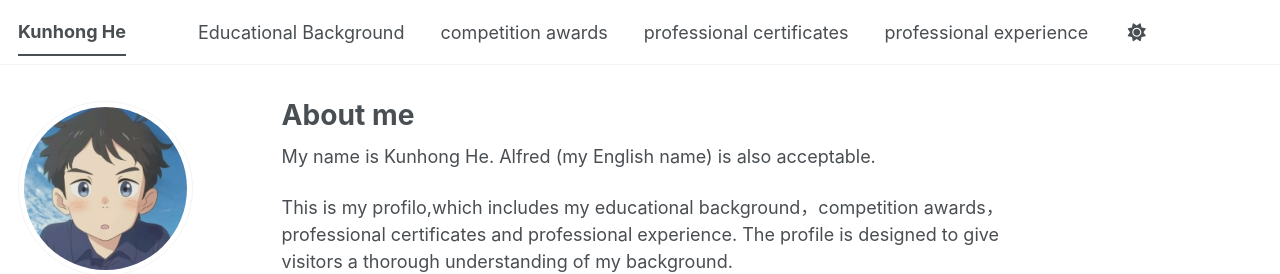
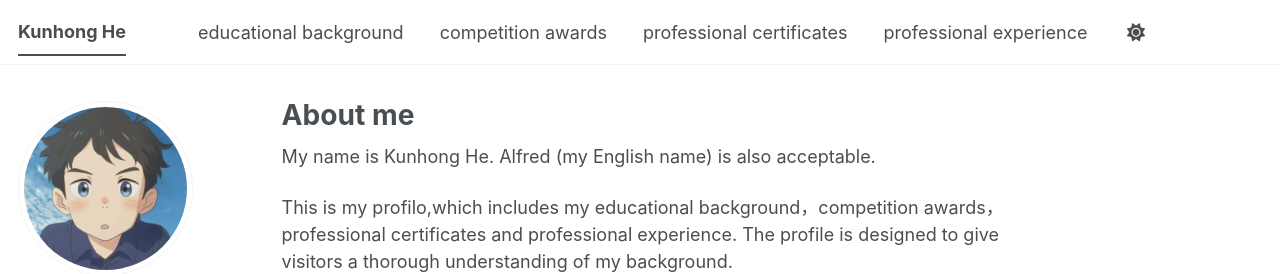
Before and after one commit to Alfred-meijiu/Alfred-meijiu.github.io, a Jekyll site: the page built from _pages/about.md, in a window 1280 px wide. Shown: the top 274 px of the page. Built offline with Jekyll 4.4.1, drawn with Linux system fonts in a browser that asks for light colours; a style sheet for code colours, icons or effects is not loaded.

```diff
--- a/_data/navigation.yml
+++ b/_data/navigation.yml
@@ -8,7 +8,7 @@
 #      Markdown formatted page while the second is generated using JSON.
 
 main:
-  - title: "Educational Background"
+  - title: "educational background"
     url: /educational-background/
 
   - title: "competition awards"
```
